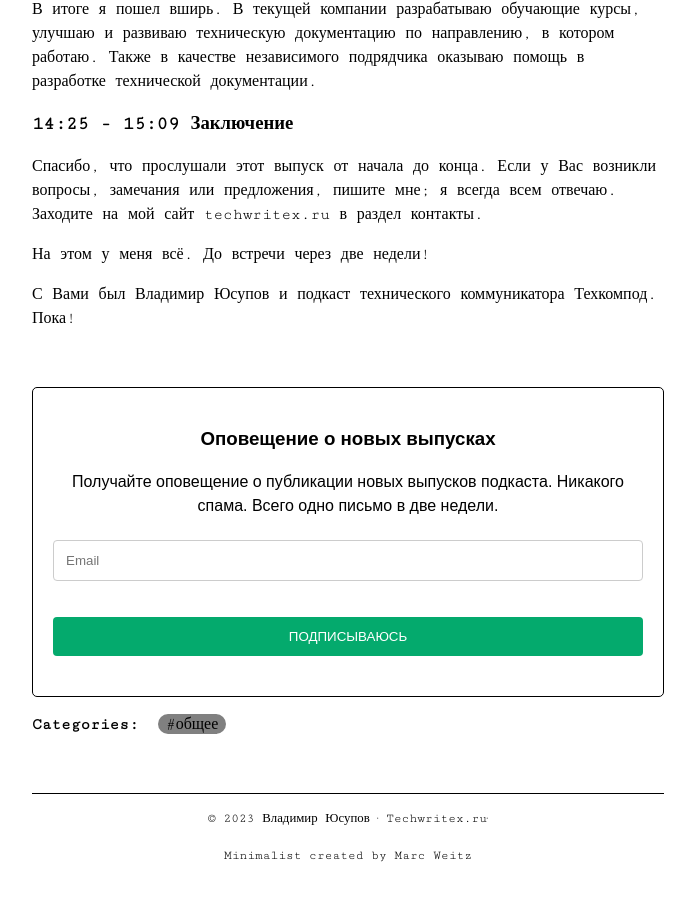
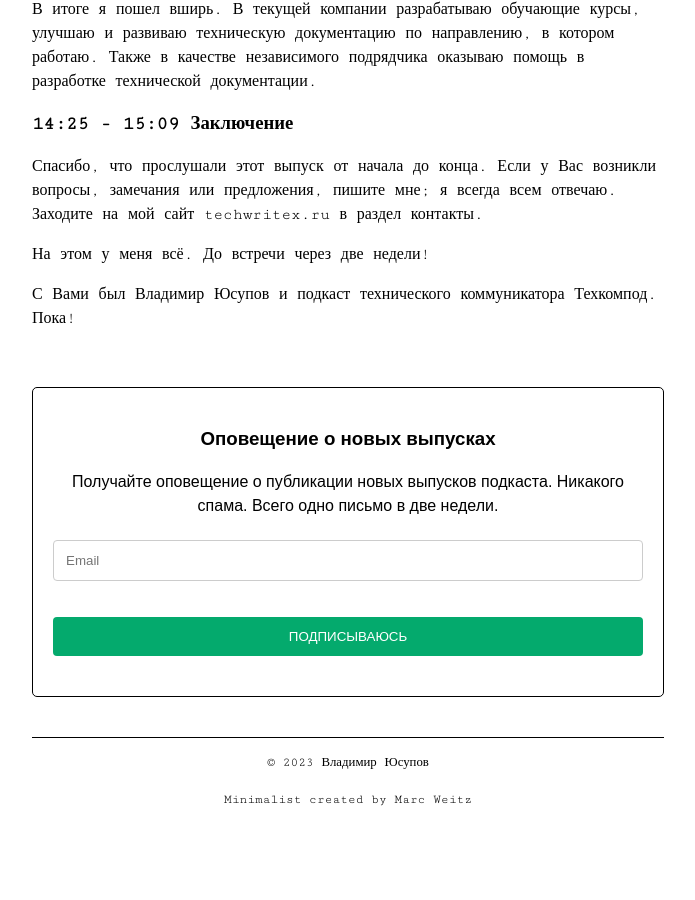
Before and after one commit to techwritex/techcommpod, a Jekyll site: the page built from _posts/2023-02-02-vypusk-1-znakomstvo.md, in a window 1280 px wide and 900 px high, scrolled down 7536 px. Shown: the whole window, without its empty margins (292-987 px from the left). Built offline with Jekyll 4.4.1, drawn with Linux system fonts in a browser that asks for light colours; after the commit the page ends 8380 px from its top, so only the background shows below that.

Commit message:
techcommpod-0.24

```diff
--- a/_includes/footer.html
+++ b/_includes/footer.html
@@ -1,7 +1,6 @@
 <div id="footer">
   <p>
-    © 2023 {{site.owner}}  ·
-    <a href="https://techwritex.ru/">Techwritex.ru</a>·
+    © 2023 <a href="https://techwritex.ru/">{{site.owner}}</a>
   </p>
   <p>
     <a href="https://github.com/Trybnetic/minimalist/">Minimalist</a> created by <a href="https://github.com/Trybnetic/">Marc Weitz</a>
--- a/_posts/2023-02-02-vypusk-1-znakomstvo.md
+++ b/_posts/2023-02-02-vypusk-1-znakomstvo.md
@@ -2,7 +2,7 @@
 layout: post
 title:  "Выпуск #1. Знакомство"
 date:   2023-02-02 09:00:00 +0200
-categories: общее
+categories:
 comments: false
 ---
 
```
